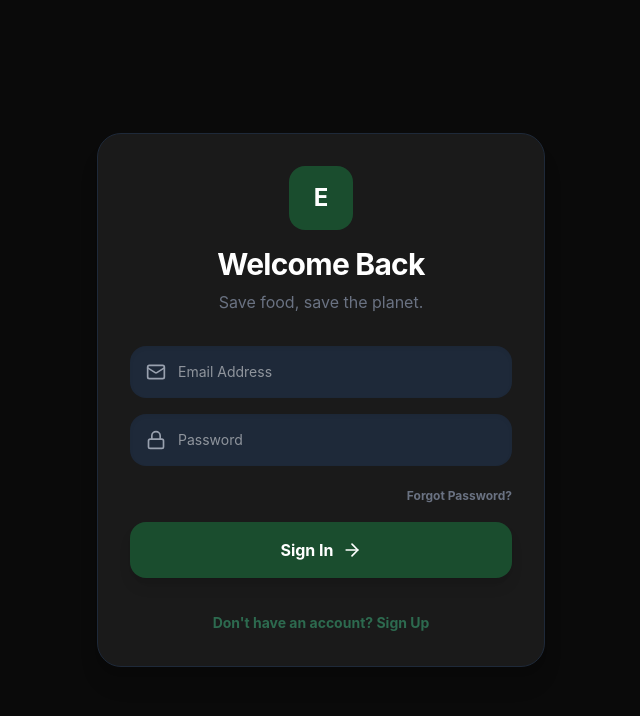
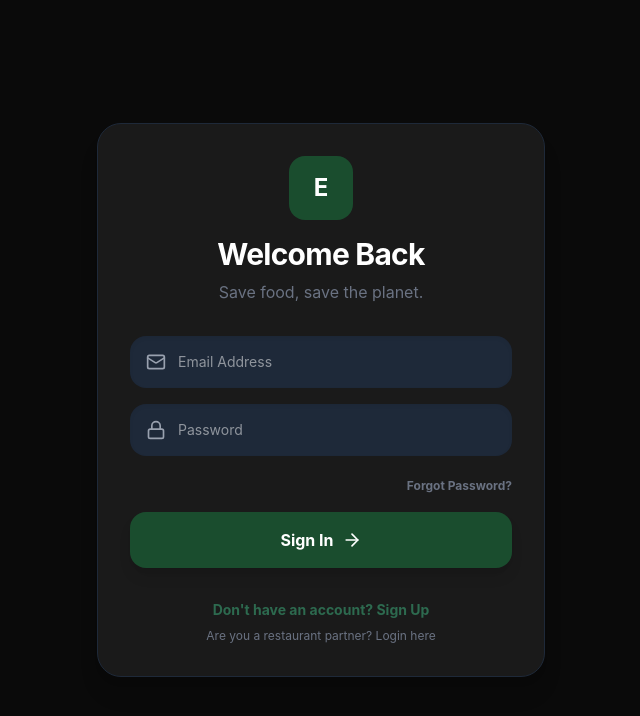
Before and after one commit to yegee0/YuGoDa, a React (Vite) app in the folder apps/frontend/: page /auth in a window 1280 px wide. Shown: the top 716 px of the page, without its empty margins (319-959 px from the left). Built offline with nearby package versions, Linux system fonts and the light colour scheme; no server answers; the database is empty.

Commit message:
fix: Fix auto direct

```diff
--- a/apps/frontend/src/pages/LandingPage.tsx
+++ b/apps/frontend/src/pages/LandingPage.tsx
@@ -1,6 +1,6 @@
 import React, { useState } from 'react';
 import { motion, AnimatePresence } from 'motion/react';
-import { Menu, X, ArrowRight } from 'lucide-react';
+import { Menu, X, ArrowRight, Lock } from 'lucide-react';
 import { Link, useNavigate } from 'react-router-dom';
 
 export default function LandingPage() {
@@ -27,6 +27,9 @@ export default function LandingPage() {
                 </div>
 
                 <div className="flex items-center gap-4">
+                    <button onClick={() => navigate('/business-auth')} className="hidden sm:block px-4 py-2 font-medium text-gray-600 hover:text-black hover:bg-gray-100 rounded-full transition-colors text-sm">
+                        Partner Portal
+                    </button>
                     <button onClick={() => navigate('/auth?mode=login')} className="hidden sm:block px-4 py-2 font-medium hover:bg-gray-100 rounded-full transition-colors">
                         Log in
                     </button>
@@ -67,15 +70,21 @@ export default function LandingPage() {
                                     </button>
                                 </div>
 
-                                <div className="mt-10 flex flex-col gap-6 pl-1">
+                                <div className="mt-10 flex flex-col gap-6 pl-1 flex-1">
+                                    <Link to="/business-auth" className="flex items-center text-[15px] font-medium text-gray-900 hover:text-black transition-colors">
+                                        Partner / Restaurant Login
+                                    </Link>
                                     <Link to="/business-auth" className="flex items-center text-[15px] font-medium text-gray-900 hover:text-black transition-colors">
                                         Create a business account
                                     </Link>
                                     <Link to="/business-auth" className="flex items-center text-[15px] font-medium text-gray-900 hover:text-black transition-colors">
-                                        Add your restaurant
+                                        Sign up to deliver
                                     </Link>
-                                    <Link to="/business-auth" className="flex items-center text-[15px] font-medium text-gray-900 hover:text-black transition-colors">
-                                        Sign up to deliver
+                                </div>
+
+                                <div className="mt-auto pt-6 border-t border-gray-100">
+                                    <Link to="/admin-auth" className="flex items-center gap-2 text-[13px] font-medium text-gray-400 hover:text-gray-600 transition-colors">
+                                        <Lock className="w-4 h-4" /> Admin Access
                                     </Link>
                                 </div>
                             </div>
--- a/apps/frontend/src/pages/RestaurantAuth.tsx
+++ b/apps/frontend/src/pages/RestaurantAuth.tsx
@@ -5,12 +5,15 @@ import { useNavigate } from 'react-router-dom';
 import { auth, db } from '@/shared/lib/firebase';
 import { createUserWithEmailAndPassword, updateProfile } from 'firebase/auth';
 import { doc, setDoc, serverTimestamp } from 'firebase/firestore';
+import { useStore } from '@/app/store/useStore';
+import { useEffect } from 'react';
 
 export default function RestaurantAuth() {
     const [loading, setLoading] = useState(false);
     const [error, setError] = useState('');
     const [msg, setMsg] = useState('');
     const navigate = useNavigate();
+    const { userProfile } = useStore();
 
     const faqs = [
         { q: "How much does it cost?", a: "Joining YuGoDa is free. We only charge a small commission on the surprise bags you successfully sell through our platform." },
@@ -18,6 +21,14 @@ export default function RestaurantAuth() {
         { q: "How do I pack a Surprise Bag?", a: "You simply pack surplus food into a bag. The contents are a surprise, but the value should be roughly 3x the price paid." },
         { q: "When do customers pick up?", a: "You set a specific pickup window (e.g., the last 30 minutes before closing) that works best for your operations." }
     ];
+
+    useEffect(() => {
+        if (userProfile) {
+            if (userProfile.role === 'admin') navigate('/admin', { replace: true });
+            else if (userProfile.role === 'restaurant') navigate('/restaurant', { replace: true });
+            else navigate('/discover', { replace: true });
+        }
+    }, [userProfile, navigate]);
 
 
     const [formData, setFormData] = useState({
--- a/apps/frontend/src/widgets/Auth.tsx
+++ b/apps/frontend/src/widgets/Auth.tsx
@@ -9,10 +9,13 @@ import {
 import { doc, setDoc, serverTimestamp } from 'firebase/firestore';
 import { motion } from 'motion/react';
 import { Mail, Lock, User, ArrowRight } from 'lucide-react';
-import { useSearchParams } from 'react-router-dom';
+import { useSearchParams, useNavigate } from 'react-router-dom';
+import { useStore } from '@/app/store/useStore';
 
 export default function Auth() {
   const [searchParams] = useSearchParams();
+  const navigate = useNavigate();
+  const { userProfile } = useStore();
   const [isLogin, setIsLogin] = useState(searchParams.get('mode') !== 'signup');
   const [email, setEmail] = useState('');
   const [password, setPassword] = useState('');
@@ -24,6 +27,14 @@ export default function Auth() {
   useEffect(() => {
     setIsLogin(searchParams.get('mode') !== 'signup');
   }, [searchParams]);
+
+  useEffect(() => {
+    if (userProfile) {
+      if (userProfile.role === 'admin') navigate('/admin', { replace: true });
+      else if (userProfile.role === 'restaurant') navigate('/restaurant', { replace: true });
+      else navigate('/discover', { replace: true });
+    }
+  }, [userProfile, navigate]);
 
   const handleSubmit = async (e: React.FormEvent) => {
     e.preventDefault();
@@ -154,13 +165,19 @@ export default function Auth() {
           </button>
         </form>
 
-        <div className="mt-8 text-center">
+        <div className="mt-8 text-center flex flex-col gap-2">
           <button
             onClick={() => setIsLogin(!isLogin)}
             className="text-sm text-[#1A4D2E] dark:text-[#2D6A4F] font-bold hover:underline"
           >
             {isLogin ? "Don't have an account? Sign Up" : 'Already have an account? Sign In'}
           </button>
+          <button
+            onClick={() => navigate('/business-auth')}
+            className="text-xs text-gray-500 hover:text-gray-900 dark:hover:text-white transition-colors"
+          >
+            Are you a restaurant partner? Login here
+          </button>
         </div>
       </motion.div>
     </div>
```
